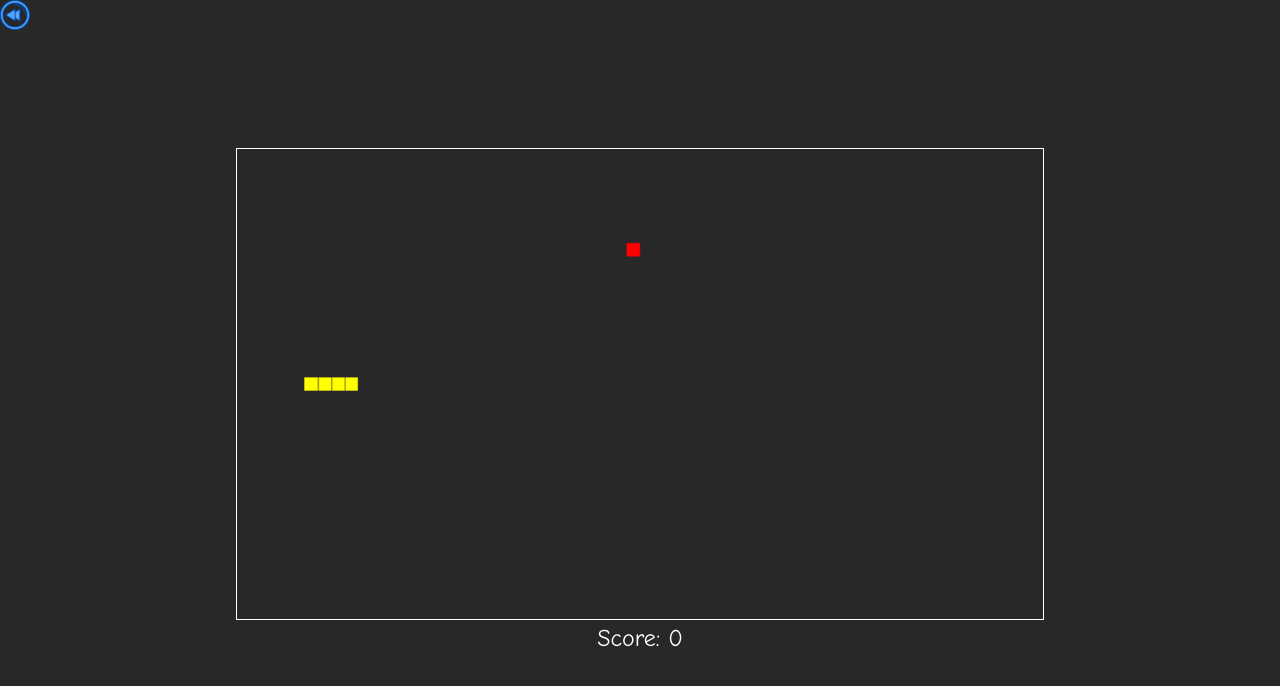
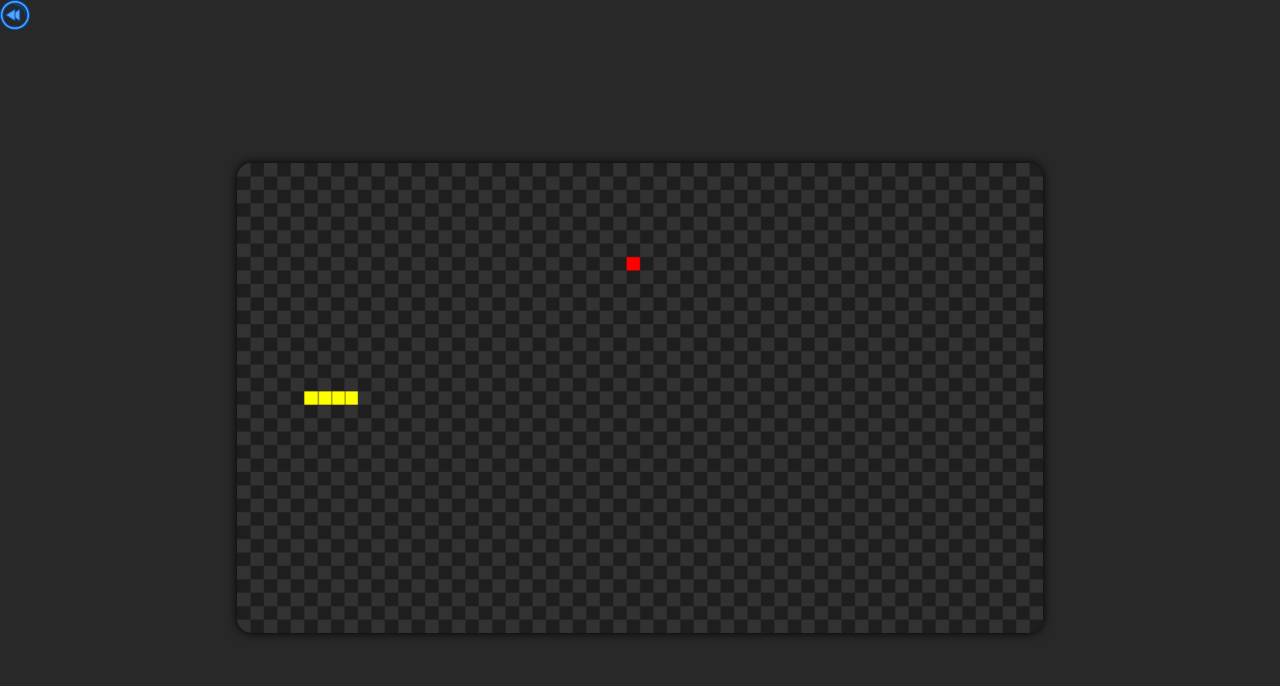
Before and after one commit to ItsMeSaba/JS-Snake, a plain HTML site: page snake/game/index.html in a window 1280 px wide. Drawn offline with Linux system fonts and the light colour scheme.

Commit message:
redesign

```diff
--- a/snake/game/index.html
+++ b/snake/game/index.html
@@ -29,11 +29,12 @@
     </div> -->
 
     <div class="container">
+        <h1 id='score'>Score: 0</h1>
 
         <div class="box">
             <canvas id="canvas" width="600" height="350"></canvas>
 
-            <p id="score">Score: 0</p>
+            <!-- <p id="score">Score: 0</p> -->
         </div>
 
         <div class="buttons">
--- a/snake/game/script.js
+++ b/snake/game/script.js
@@ -3,10 +3,6 @@ document.documentElement.style.setProperty('--bodyHeight', `${window.innerHeight
 let canvas = document.getElementById('canvas');
 let ctx = canvas.getContext("2d");
 
-
-
-//Add event listener to restart button
-document.getElementById('restart').addEventListener('click', () => location.reload());
 
 class Snake {
     constructor() {
@@ -16,6 +12,7 @@ class Snake {
         this.lost = false;
         this.interval = 40;
         this.color = null;
+        this.maxColor = 30;
         this.snake = [
             {x: 3*this.blockSize, y: Math.floor(canvas.height/this.blockSize/2)*this.blockSize},
             {x: 2*this.blockSize, y: Math.floor(canvas.height/this.blockSize/2)*this.blockSize},
@@ -66,6 +63,32 @@ class Snake {
         }
     }
 
+    clearCanvas() {
+        let [x, y, block] = [0, 0, this.blockSize];
+
+        let dark = true;
+
+        while(x < canvas.width/block && y < canvas.height/block) {
+            ctx.beginPath();
+            ctx.fillStyle = dark ? 'rgb(50, 50, 50)' : 'rgb(30, 30, 30)';
+            ctx.rect(x*block, y*block, block, block);
+            ctx.fill();
+            ctx.closePath();
+
+            x++;
+            if(canvas.width/block <= x) {
+                y++;
+
+                x=0;
+
+                dark = !dark
+            };
+
+            dark = !dark
+        }
+
+    }
+
     setParameters() {
         //Shows Buttons if is set
         if(localStorage.keyboard == 'true') {
@@ -87,21 +110,20 @@ class Snake {
             x.style.width = localStorage.buttonSize + 'px';
         })
 
-
         //Snake Color
         this.color = localStorage.snakeColor ? localStorage.snakeColor : 'yellow';
     }
 
     //Draw snake on canvas
     draw() {
-        let snake1;
+        let snake;
         for(let i = 0; i  < this.snake.length; i++) {
-            snake1 = this.snake[i];
+            snake = this.snake[i];
 
             ctx.beginPath();
             ctx.fillStyle = this.color;
             ctx.strokeStyle = 'rgb(40,40,40)';
-            ctx.rect(snake1.x, snake1.y , this.blockSize, this.blockSize);
+            ctx.rect(snake.x, snake.y , this.blockSize, this.blockSize);
             ctx.stroke();
             ctx.fill();
             ctx.closePath();
@@ -220,6 +242,13 @@ class Snake {
     foodCollision() {
         if(this.snake[0].x < this.food.x + this.blockSize && this.snake[0].x + this.blockSize > this.food.x) {
             if(this.snake[0].y < this.food.y + this.blockSize && this.snake[0].y + this.blockSize > this.food.y) {
+                // let rand = () => Math.floor(Math.random() * 256);
+
+                // let color1 = `rgb(${rand()}, ${rand()}, ${rand()})`
+                // let color2 = `rgb(${rand()}, ${rand()}, ${rand()})`
+
+                // document.body.style.backgroundImage = `linear-gradient(to right, ${color1}, ${color2})`;
+
                 this.addFood();
 
                 this.score++;
@@ -229,11 +258,12 @@ class Snake {
                     y: this.snake[this.snake.length-1].y
                 })
 
+                if(this.maxColor < 255) this.maxColor += 10;
+
                 document.getElementById('score').innerHTML = `Score: ${this.score}`;
             }
         }
     }
-
 
     //Moves snake
     snakeMove() {
@@ -355,8 +385,10 @@ class Snake {
     //Main function which gets repeated 60 times second
     game() {
         let interval = setInterval(() => {
+        // let interval = setTimeout(() => {
             if(this.lost) clearInterval(interval);
-            ctx.clearRect(0,0, canvas.width, canvas.height);
+            // ctx.clearRect(0,0, canvas.width, canvas.height);
+            this.clearCanvas();
             this.drawFood();
             this.snakeMove();
             this.foodCollision();
@@ -374,13 +406,16 @@ snake.drawFood();
 snake.checkPositioning();
 snake.game();
 
-// document.getElementById('go').addEventListener('click', function() {
-    // document.body.requestFullscreen();
-    // this.parentElement.style.display = 'none';
-// })
 
-document.getElementsByClassName('menuBtn')[0].addEventListener('click', () => {
-    if(confirm('If You Leave You These Points Will Be Lost')) {
-        window.location.href = '../index.html';
-    }
-})
+//Events
+(() => {
+    //exit event
+    document.getElementsByClassName('menuBtn')[0].addEventListener('click', () => {
+        if(confirm('If You Leave You These Points Will Be Lost')) {
+            window.location.href = '../index.html';
+        }
+    })
+
+    //restart event
+    document.getElementById('restart').addEventListener('click', () => location.reload());
+})()
--- a/snake/game/style.css
+++ b/snake/game/style.css
@@ -17,12 +17,19 @@
 
 body {
     background-color: rgb(40, 40, 40);
+    /* background-color: white; */
     overflow: hidden;
     height: var(--bodyHeight);
 }
 
-::backdrop
-{
+canvas {
+    /* border: solid 1px white; */
+    width: 70%;
+    border-radius: 15px;
+    box-shadow: 0 0 10px rgb(0, 0, 0);
+}
+
+::backdrop {
     background-color: rgb(40, 40, 40);
 }
 
@@ -35,27 +42,6 @@ body {
     cursor: pointer;
     z-index: 999;
 }
-
-/* .start {
-    position: absolute;
-    height: 100vh;
-    width: 100vw;
-    top: 0;
-    left: 0;
-    background-color: rgba(0, 0, 0, .8);
-    display: flex;
-    align-items: center;
-    justify-content: center;
-} */
-
-/* .start button#go {
-    font-size: 1.2rem;
-    width: 20%;
-    height: 50px;
-    border: solid 1px #e84118;
-    background-color: transparent;
-    cursor: pointer;
-} */
 
 .over {
     display: none;
@@ -95,11 +81,6 @@ body {
 
 .over p {
     padding: 15px 0;
-}
-
-canvas {
-    border: solid 1px white;
-    width: 70%;
 }
 
 .container {
@@ -158,6 +139,14 @@ canvas {
     background-color: transparent;
 }
 
+#score {
+    position: absolute;
+    font-size: 4rem;
+    color: rgba(0, 0, 0, 1);
+    top: 30px;
+    display: none;
+}
+
 @media (max-width: 760px) {
     .container table {
         display: block;
```
